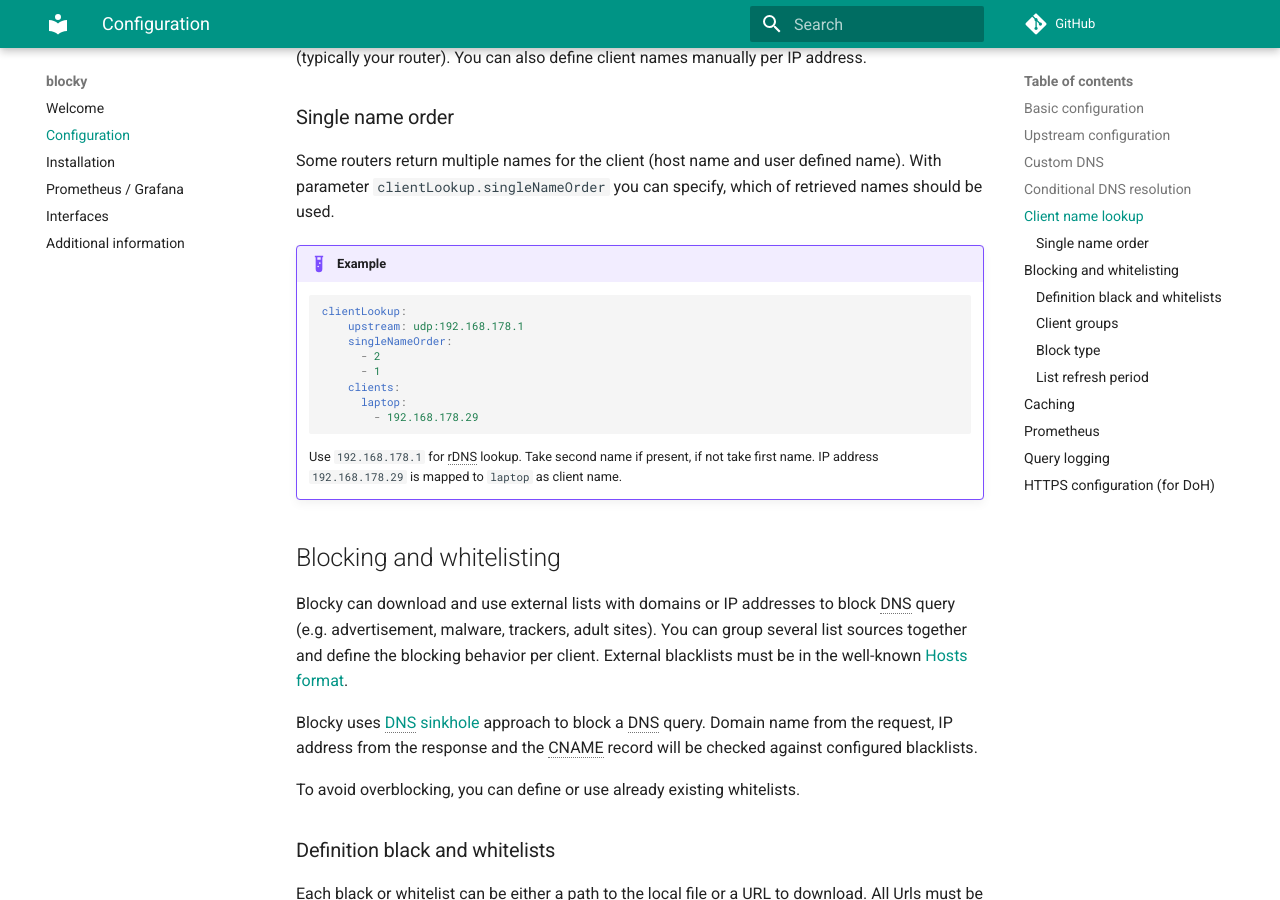
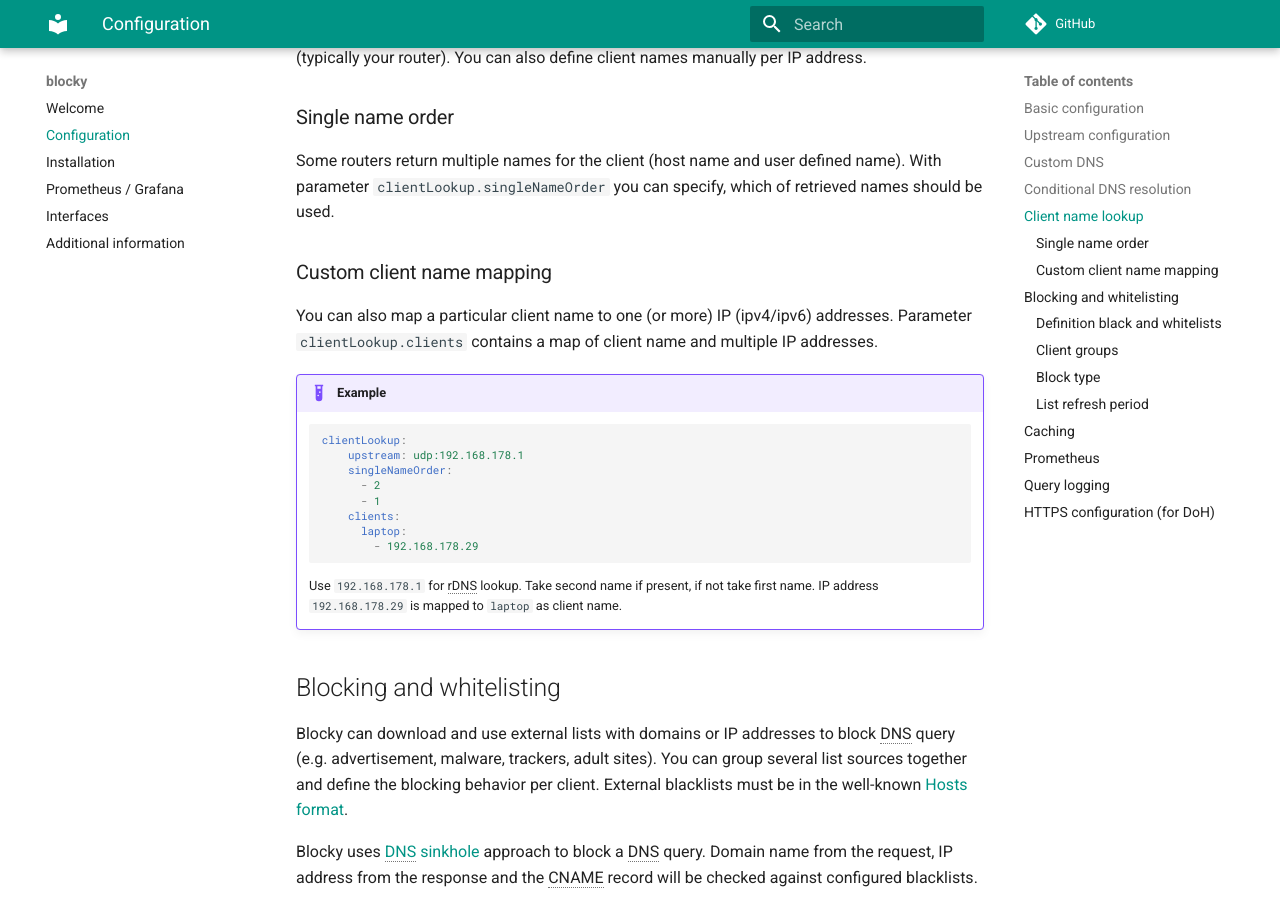
Before and after one commit to 0xERR0R/blocky, an MkDocs documentation site: the page built from docs/configuration.md, in a window 1280 px wide and 900 px high, scrolled down 3146 px. Built offline with MkDocs 1.6.1 and Material for MkDocs 9.7.7, drawn with Linux system fonts in a browser that asks for light colours; comment, search, counter and statistics services are not loaded.

Commit message:
Update configuration.md

```diff
--- a/docs/configuration.md
+++ b/docs/configuration.md
@@ -113,6 +113,10 @@
 
 Some routers return multiple names for the client (host name and user defined name). With
 parameter `clientLookup.singleNameOrder` you can specify, which of retrieved names should be used.
+
+### Custom client name mapping
+
+You can also map a particular client name to one (or more) IP (ipv4/ipv6) addresses. Parameter `clientLookup.clients` contains a map of client name and multiple IP addresses.
 
 !!! example
 
```
